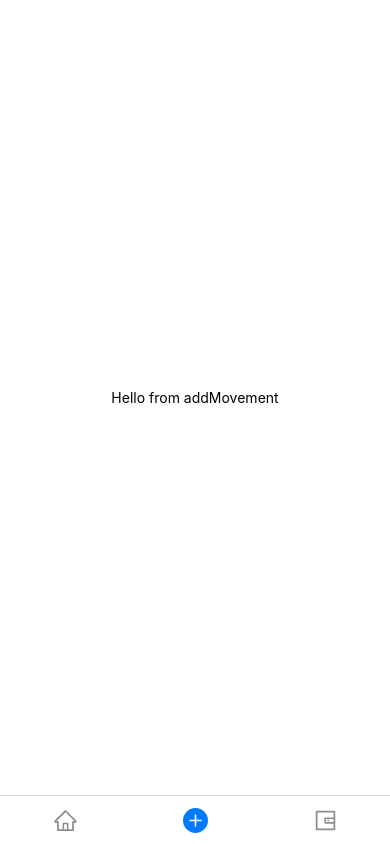
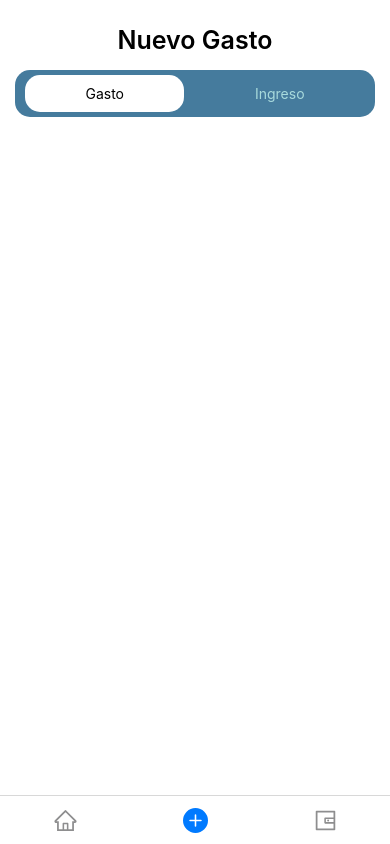
Before and after one commit to Juandurdaneta/Budget-app-react-native, a React Native app: screen /AddMovement in a window 390 px wide. Built offline with nearby package versions, Linux system fonts and the light colour scheme.

Commit message:
Added toggle for expenses, income

```diff
--- a/src/pages/AddMovement.js
+++ b/src/pages/AddMovement.js
@@ -4,20 +4,57 @@ import { Text, ScrollView, View, StyleSheet, ActivityIndicator } from "react-nat
 const AddMovement = () =>{
 
     return(
-        <View style={styles.container}>
-            <Text>Hello from addMovement</Text>
-        </View>
+        <ScrollView style={styles.container}>
+            <View>
+                <Text style={styles.headerText}>Nuevo Gasto</Text>
+            </View>
+
+            <View style={styles.toggleType}>
+                <View style={[styles.selectedType, styles.type]}>
+                    <Text>Gasto</Text>
+                </View>
+                <View style={styles.type}>
+                    <Text style={styles.blueText}>Ingreso</Text>
+                </View>
+            </View>
+
+
+        </ScrollView>
     )
 
 }
 
 const styles = StyleSheet.create({
     container: {
-      flex: 1,
       backgroundColor: '#fff',
-      alignItems: 'center',
-      justifyContent: 'center',
     },
+    headerText: {
+        fontSize: 25,
+        marginTop: 25,
+        fontWeight: '600',
+        textAlign: 'center'
+    },
+    toggleType : {
+        padding: 5,
+        borderRadius: 15,
+        backgroundColor: '#457B9D',
+        flexDirection: 'row',
+        margin: 15,
+        justifyContent: 'space-around'
+    },
+    selectedType : {
+        backgroundColor: "#FFFF",
+        color: 'black'
+    },
+    type : {
+        padding: 10,
+        paddingHorizontal: 60,
+        borderRadius: 15
+    },
+    blueText: {
+        color: '#A8DADC'
+    },
+
   });
 
 
--- a/src/pages/Home.js
+++ b/src/pages/Home.js
@@ -1,21 +1,93 @@
 import React from "react"
-import { Text, ScrollView, View, StyleSheet, ActivityIndicator } from "react-native";
+import { Text, ScrollView, View, StyleSheet } from "react-native";
 
-const Home = () =>{
+
+
+const Home = ({navigation}) =>{
     return(
-        <View style={styles.container}>
-            <Text>Hello from Home</Text>
-        </View>
+        <ScrollView style={styles.container}>
+
+            <View style={styles.heroContainer}>
+                <Text style={styles.heroContainerTextHeader}>Balance Total</Text>
+                <Text style={styles.heroContainerCurrentAmount}><Text style={styles.grayText}>$</Text>1000</Text>
+            </View>
+
+           <View>
+
+
+            <View style={styles.rowContainer}>
+                <View style={styles.statsContainer}>
+                    <Text style={styles.heroContainerTextHeader}>Ingreso Total</Text>
+                </View>
+                <View style={styles.statsContainer}>
+                    <Text style={styles.heroContainerTextHeader}>Egreso Total</Text>
+                </View>
+            </View>
+
+
+           </View>
+
+            <View style={styles.movementsContainer}>
+                <View style={styles.movementsContainerHeader}>
+                    <Text style={styles.heroContainerTextHeader}>Ultimos movimientos</Text>
+                    <Text style={[styles.heroContainerTextHeader, styles.blueText]} onPress={() => navigation.navigate('Movements')} >Ver todos</Text>
+
+                </View>
+            </View>
+
+        </ScrollView>
     )
 }
 
 const styles = StyleSheet.create({
     container: {
-      flex: 1,
       backgroundColor: '#fff',
-      alignItems: 'center',
-      justifyContent: 'center',
     },
+    heroContainer: {
+        padding: '5%',
+        margin: 20,
+        borderRadius: 15,
+        borderWidth: 1
+    },
+    heroContainerTextHeader : {
+        fontSize: 15,
+        fontWeight: "600"
+    },
+    heroContainerCurrentAmount : {
+        fontSize: 35,
+        fontWeight: "600"
+    },
+    grayText: {
+        color: '#808080'
+    },
+
+    blueText: {
+        color: '#0000FF'
+    },
+
+    rowContainer: {
+        flexDirection: 'row',
+        justifyContent: 'center'
+    },
+    statsContainer: {
+        padding: '10%',
+        borderWidth: 1,
+        borderRadius: 15,
+        marginHorizontal: 4
+    },
+    movementsContainer : {
+        backgroundColor: '#f6f6f6',
+        padding: '5%',
+        margin: 20,
+        borderRadius: 15,
+        height: '100%'
+    },
+
+    movementsContainerHeader : {
+        flexDirection: 'row',
+        justifyContent: 'space-between'
+    }
+
   });
 
 
--- a/src/pages/Movements.js
+++ b/src/pages/Movements.js
@@ -1,23 +1,78 @@
-import React from "react";
+import React, { useState } from "react";
 import { Text, ScrollView, View, StyleSheet, ActivityIndicator } from "react-native";
 
 const Movements = () =>{
 
+    const [selected, setSelected] = useState(true)
+
+
+
     return(
-        <View style={styles.container}>
-            <Text>Hello from movements</Text>
-        </View>
+        <ScrollView style={styles.container}>
+            <Text style={styles.headerText}>Movimientos</Text>
+            {
+                selected
+
+                ?
+                <View style={styles.toggleType}>
+                    <View style={[ styles.type, styles.selectedType]}>
+                        <Text>Gasto</Text>
+                    </View>
+                    <View style={[styles.type]}>
+                        <Text onPress={()=> setSelected(false)} style={styles.blueText}>Ingreso</Text>
+                    </View>
+                </View>
+
+                :
+                <View style={styles.toggleType}>
+                    <View style={styles.type}>
+                        <Text onPress={()=> setSelected(true)} style={styles.blueText}>Gasto</Text>
+                    </View>
+                    <View style={[styles.type, styles.selectedType]}>
+                        <Text>Ingreso</Text>
+                    </View>
+                </View>
+        }
+
+        </ScrollView>
     )
 
 }
 
 const styles = StyleSheet.create({
     container: {
-      flex: 1,
       backgroundColor: '#fff',
-      alignItems: 'center',
-      justifyContent: 'center',
     },
+
+    headerText : {
+        fontSize: 20,
+        fontWeight: '600',
+        marginTop: 25,
+        marginStart: 15
+    },
+
+    toggleType : {
+        padding: 5,
+        borderRadius: 15,
+        backgroundColor: '#457B9D',
+        flexDirection: 'row',
+        margin: 15,
+        justifyContent: 'space-around'
+    },
+    selectedType : {
+        backgroundColor: "#FFFF",
+        color: 'black'
+    },
+    type : {
+        padding: 10,
+        paddingHorizontal: 60,
+        borderRadius: 15
+    },
+    blueText: {
+        color: '#A8DADC'
+    },
+
+
   });
 
 
```
